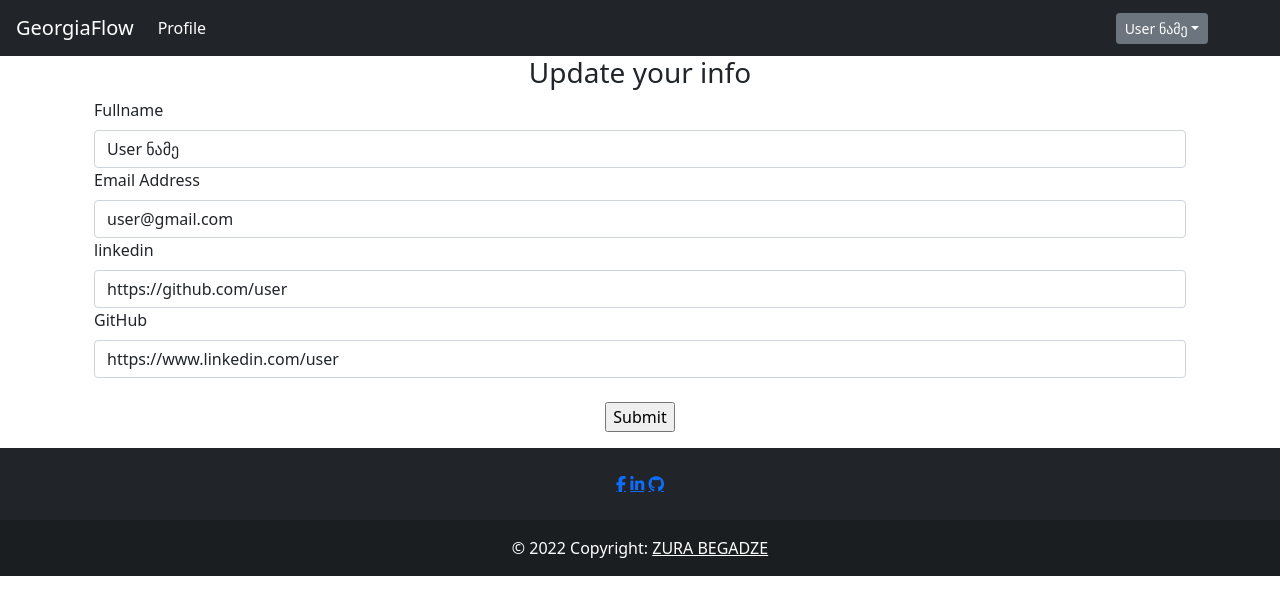
After one commit to papitokarlo/GeorgiaFlow, a Flask app: page /update/2 in a window 1280 px wide. The commit adds this page. Shown: the top 615 px of the page. Run offline with Flask 2, Linux system fonts and the light colour scheme; a user stored in the database is signed in; some libraries are stand-ins or nearby versions.

Commit message:
added user upgrade

```diff
--- a/auth/forms.py
+++ b/auth/forms.py
@@ -27,3 +27,19 @@ class LoginForm(FlaskForm):
     email = StringField("Enter your email", validators=[DataRequired()])
     password = PasswordField('password', validators=[DataRequired()])
     login = SubmitField("Login")
+
+
+class UpdateForm(FlaskForm):
+
+    fullname = StringField('Fulname', [Length(min=2, max=70), DataRequired(message='input your fullname')])
+    email = StringField('Email Address', [Length(min=5, max=60), Email(message='Requeired type is : example@example.exe'), DataRequired(message='input your email')])
+    linkedin = URLField('LinkedIn addres', [Length(min=6, max=70), URL(message='Requeired type is URL http/...'), DataRequired(message='input your linkedin account')])
+    github = URLField('GitHub addres', [Length(min=6, max=70), URL(message='Requeired type is URL http/...'), DataRequired(message='input your github account')])
+    # old_password = PasswordField('New Password', [Length(min=6, max=35)])
+    # new_password = PasswordField('New Password', [Length(min=6, max=35), EqualTo('confirm_new_password', message='Passwords must match')])
+    # confirm_new_password = PasswordField('Repeat Password', [Length(min=6, max=35),])
+    update = SubmitField("Register")
+
+    def validate_email(self, email):
+        if User.query.filter_by(email=self.email.data).first():
+            raise ValidationError('Email has been registered')
--- a/auth/views.py
+++ b/auth/views.py
@@ -3,7 +3,7 @@ from flask_login import  login_required, logout_user, login_user, current_user
 
 
 from . import db
-from .forms import RegistrateForm, LoginForm
+from .forms import RegistrateForm, LoginForm, UpdateForm
 from .models import User
 from question.models import Post, Tag, Like
 from question.forms import questionForm
@@ -57,8 +57,10 @@ def get_user(user_id):
     # posts = Post.query.order_by(Post.date_created).all()
     form = questionForm()
 
-    # total_likes = 0
-    # for likes in user.posts:
+    total_likes = 0
+    if user.posts:
+        for likes in user.posts:
+            total_likes+=1
 
     if form.validate_on_submit():
         user = current_user.id
@@ -75,6 +77,38 @@ def get_user(user_id):
         db.session.commit()
         flash('posted succesfuly')
 
-        return render_template("profile.html", user = user, form=form, tags = tags)
+        return render_template("profile.html", user = user, form=form, total_likes = total_likes,tags = tags)
 
-    return render_template("profile.html", user = user, form=form, tags = tags)
+    return render_template("profile.html", user = user, form=form, total_likes = total_likes, tags = tags)
+
+
+
+@auth.route("/update/<user_id>", methods=['GET', 'POST'])
+@login_required
+def update(user_id):
+    form = UpdateForm()
+    if request.method=='POST':
+        update_user = User.query.filter_by(id = user_id).first()
+        update_user.fullname = form.fullname.data
+        update_user.email = form.email.data
+        update_user.github = form.github.data
+        update_user.linkedin = form.linkedin.data
+        # if form.new_password.data:
+        #     if update_user.check_password(form.old_password.data):
+        #         update_user.password_hash = form.new_password.data
+        #         flash('Password changed succesfuly', category='error')
+        #     else:
+        #         flash('old pasword doesnt match', category='error')
+        db.session.commit()
+        flash('Personal info updated succesfuly', category='success')
+        return redirect(url_for('auth.get_user', user_id=user_id ))
+
+    return render_template('update.html', form=form)
+
+# admin = User.query.filter_by(username='admin').first()
+# admin.email = 'my_new_email@example.com'
+# db.session.commit()
+
+# user = User.query.get(5)
+# user.name = 'New Name'
+# db.session.commit()
--- a/templates/base.html
+++ b/templates/base.html
@@ -8,7 +8,6 @@
         <link rel="stylesheet" href="https://cdn.jsdelivr.net/npm/bootstrap@4.6.2/dist/css/bootstrap.min.css" integrity="sha384-xOolHFLEh07PJGoPkLv1IbcEPTNtaed2xpHsD9ESMhqIYd0nLMwNLD69Npy4HI+N" crossorigin="anonymous">
         <link rel="stylesheet" href="https://cdn.jsdelivr.net/npm/bootstrap@4.1.3/dist/css/bootstrap.min.css" integrity="sha384-MCw98/SFnGE8fJT3GXwEOngsV7Zt27NXFoaoApmYm81iuXoPkFOJwJ8ERdknLPMO" crossorigin="anonymous">
         <link href="https://cdn.jsdelivr.net/npm/bootstrap@5.0.2/dist/css/bootstrap.min.css" rel="stylesheet" integrity="sha384-EVSTQN3/azprG1Anm3QDgpJLIm9Nao0Yz1ztcQTwFspd3yD65VohhpuuCOmLASjC"  crossorigin="anonymous"/>
-        <script src="https://kit.fontawesome.com/999ca2bb93.js" crossorigin="anonymous"></script>
         <title>{% block title %}{% endblock %}</title>
     </head>
     <body>
@@ -25,8 +24,20 @@
                     </li>
                 </ul>
                 {%if current_user.is_authenticated %}
-                    <a class="nav-link" href="{{ url_for('auth.get_user', user_id=current_user.id) }}">{{current_user.fullname}} <span class="sr-only">(current)</span></a>
-                    <a href="{{ url_for('auth.logout') }}"><button type="button" class="btn btn-danger">Log Out</button></a>
+                    <div class="btn-group" style="margin-right:5%">
+                        <button type="button" class="btn btn-sm btn-secondary dropdown-toggle" data-bs-toggle="dropdown">{{current_user.fullname}}</button>
+                        <ul class="dropdown-menu">
+                            <li>
+                                <a class="dropdown-item" href="{{ url_for('auth.get_user', user_id=current_user.id) }}">{{current_user.fullname}}</a>
+                            </li>
+                            <li>
+                                <a class="dropdown-item" href="{{ url_for('auth.update', user_id=current_user.id) }}">Update Profile</a>
+                            </li>
+                            <div class="dropdown-divider"></div>
+                            <a class="dropdown-item" href="{{ url_for('auth.logout') }}">Log Out</a>
+                            </div>
+                        </ul>
+                    </div>
                 {%else%}
                     <a class="nav-link" href="{{ url_for('auth.login') }}"><button type="button" class="btn btn-primary">Log In</button></a>
                     <a class="nav-link" href="{{ url_for('auth.signup') }}"><button type="button" class="btn btn-light">Sign Up</button></a>
@@ -68,5 +79,9 @@
         </footer>
         <script src="https://cdn.jsdelivr.net/npm/bootstrap@5.0.2/dist/js/bootstrap.bundle.min.js" integrity="sha384-MrcW6ZMFYlzcLA8Nl+NtUVF0sA7MsXsP1UyJoMp4YLEuNSfAP+JcXn/tWtIaxVXM"crossorigin="anonymous"></script>
         <script type="text/javascript" src="{{ url_for('static', filename='index.js')}}"></script>
+        <script src="https://kit.fontawesome.com/999ca2bb93.js" crossorigin="anonymous"></script>
+        <script src="https://code.jquery.com/jquery-3.3.1.slim.min.js" integrity="sha384-q8i/X+965DzO0rT7abK41JStQIAqVgRVzpbzo5smXKp4YfRvH+8abtTE1Pi6jizo" crossorigin="anonymous"></script>
+        <script src="https://cdn.jsdelivr.net/npm/popper.js@1.14.3/dist/umd/popper.min.js" integrity="sha384-ZMP7rVo3mIykV+2+9J3UJ46jBk0WLaUAdn689aCwoqbBJiSnjAK/l8WvCWPIPm49" crossorigin="anonymous"></script>
+        <script src="https://cdn.jsdelivr.net/npm/bootstrap@4.1.3/dist/js/bootstrap.min.js" integrity="sha384-ChfqqxuZUCnJSK3+MXmPNIyE6ZbWh2IMqE241rYiqJxyMiZ6OW/JmZQ5stwEULTy" crossorigin="anonymous"></script>
     </body>
 </html>
--- a/templates/index.html
+++ b/templates/index.html
@@ -2,11 +2,10 @@
 {%block title%}GeorgiaFlow{%endblock%}
 {% block content %}
 
-    <div class="form-outline mb-4">
+    <div class="form-outline mb-4" style="margin-top:2.5%">
         <input type="search" class="form-control" id="datatable-search-input">
-        <label class="form-label" for="datatable-search-input">Search</label>
     </div>
-    <h1 align="center">{% block header %}Posts{% endblock %}</h1>
+    <h1 align="center">{% block header %}{% endblock %}</h1>
     <div id="posts">
     {% for post in posts %}
     <div class="card border-dark">
--- /dev/null
+++ b/templates/update.html
@@ -0,0 +1,26 @@
+{% extends "base.html" %}
+{% block title %}GeorgiaFlow-SignUp{% endblock %}
+{% block content %}
+
+  <form method="POST" action="{{url_for('auth.update', user_id=current_user.id)}}">
+    {{ form.hidden_tag() }}
+    <h3 align="center">Update your info</h3>
+    <div class="form-group">
+      <label for="fullname">Fullname</label>
+      {{form.fullname(type="text", id="fullname",  class="form-control",   value=current_user.fullname)}}
+
+      <label for="email">Email Address</label>
+      {{form.email(type="text", id="email",  class="form-control", value=current_user.email)}}
+
+      <label for="linkedin">linkedin</label>
+      {{form.linkedin(type="url", id="linkedin", class="form-control",  value=current_user.linkedin)}}
+
+      <label for="github">GitHub</label>
+      {{form.github(type="url", id="github", class="form-control",   value=current_user.github)}}
+      <br />
+      <div align="center">
+        <input type="submit" value="Submit">
+      </div>
+    </div>
+  </form>
+{% endblock %}
```
Also changed, not shown: templates/profile.html (+8 -4 lines), api/ufp.db.
